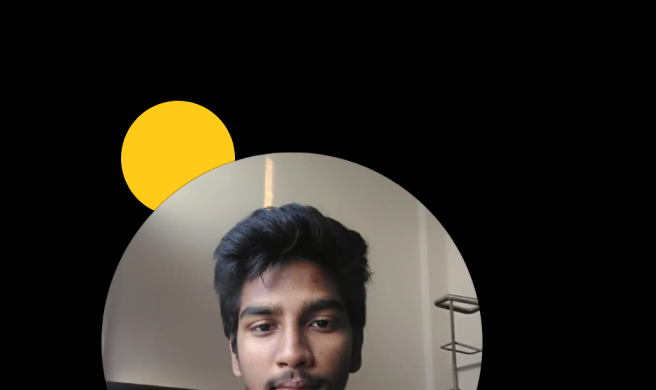
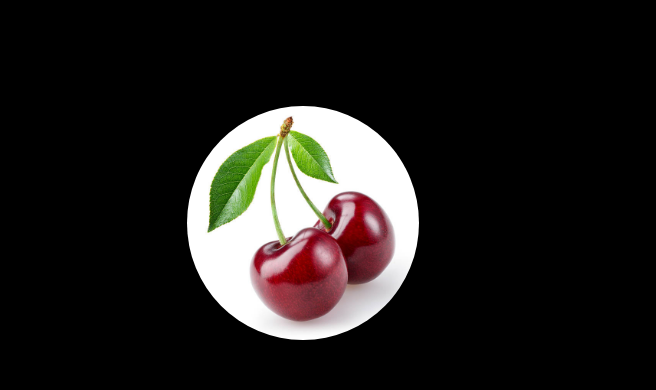
Before and after one commit to Karthik-59/Portfolio, a plain HTML site: page index.html in a window 1280 px wide. Shown: the part 87-477 px from the top of the page, 624-1280 px from the left. Drawn offline with nearby package versions, Linux system fonts and the light colour scheme.

Commit message:
Update index.html
updated to cherry

```diff
--- a/index.html
+++ b/index.html
@@ -59,7 +59,7 @@
             </div>
 
             <div class="col-lg-6">
-                <img class="pic/cherry.jpg"src="my_pic.png" alt="subhash karthik">
+                <img class="profile_pic"src="pic/cherry.jpg" alt="subhash karthik">
             </div>
         </div>
         </div>
```
